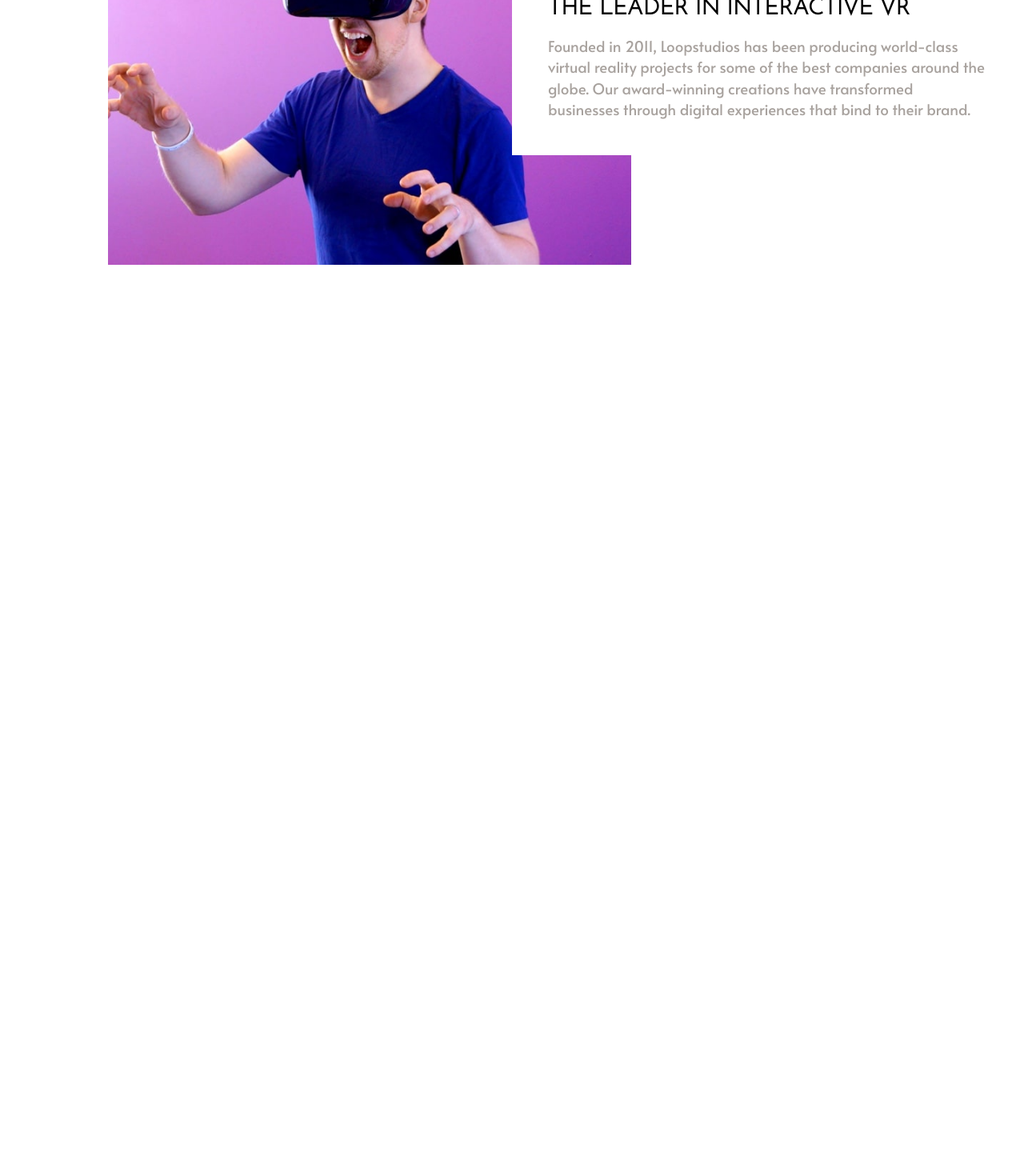
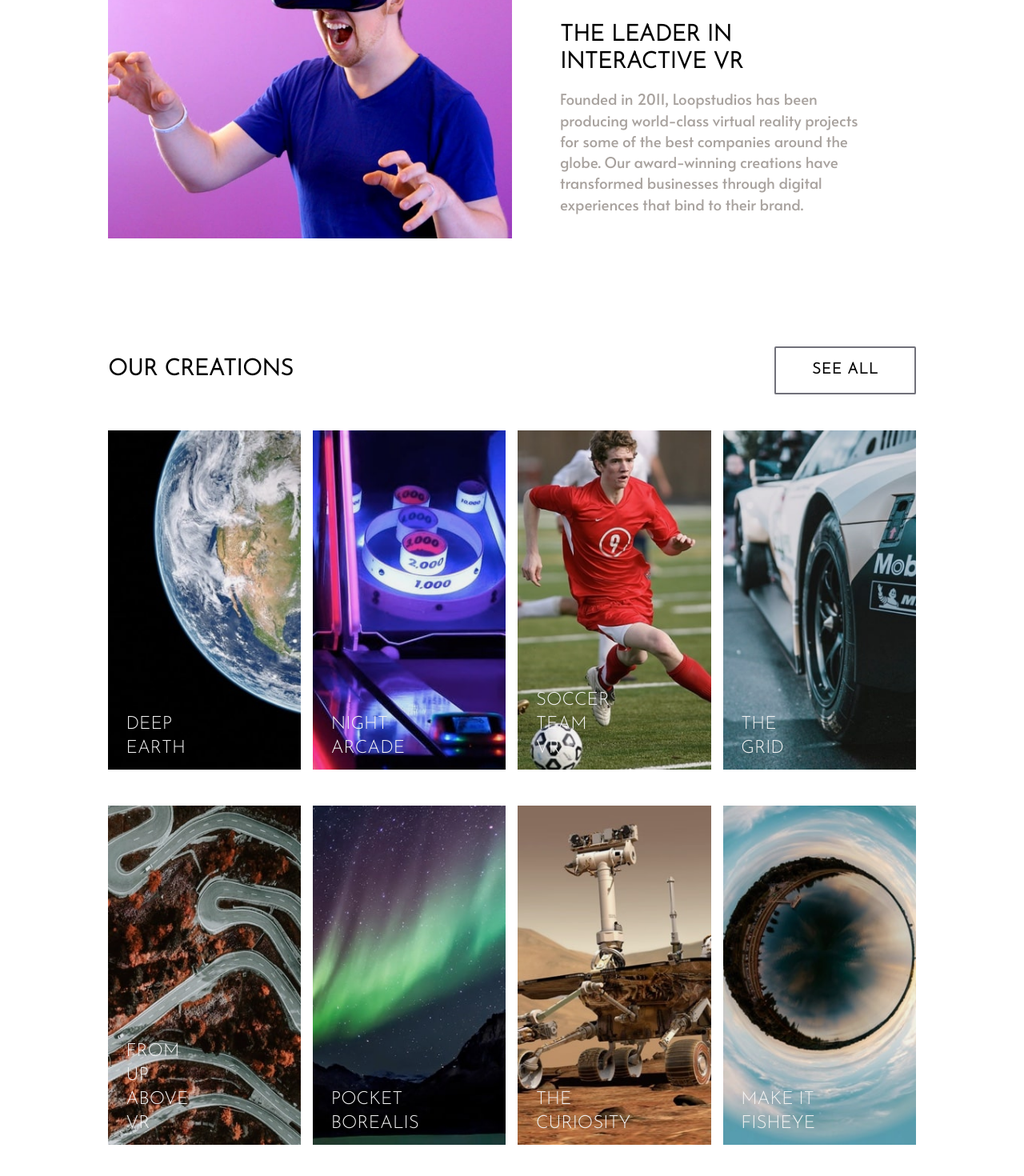
Before and after one commit to AslamtoIbrahim/loopstudios-landing-page-main, a Next.js app: page / in a window 1280 px wide. Shown: the part 726-2196 px from the top of the page at 80% size. Before the commit the page ends 1147 px from the top, so only its background shows below. Built offline with nearby package versions, Linux system fonts and the light colour scheme.

Commit message:
Add  header see all button and grid pictures

```diff
--- /dev/null
+++ b/src/app/components/Main/Creations.tsx
@@ -0,0 +1,47 @@
+import React from "react";
+import { creations } from "./data";
+import Image from "next/image";
+import SeeAllButton from "./SeeAllButton";
+
+const Creations = () => {
+  return (
+    <div className="py-12 md:mt-24 grid justify-center justify-items-center items-center
+     md:grid-cols-3 md:gap-8 ">
+      <h1 className="uppercase font-josefin font-semibold text-2xl md:justify-self-start
+      xl:text-3xl 2xl:text-6xl ">
+        Our creations
+      </h1>
+      <section className="
+       md:row-start-2 md:col-span-3
+      md:grid md:grid-cols-4 md:grid-rows-2 md:gap-4">
+        {creations.map((item, index) => {
+          return (
+            <div key={index} className="cursor-pointer group relative py-4 brightness-95">
+              <h2
+                className=" group-hover:text-black  w-2/5
+                uppercase font-josefin font-medium text-xl text-white
+                absolute left-4 md:left-5 xl:left-6 2xl:left-9 bottom-4 md:bottom-6 xl:bottom-7 2xl:bottom-9
+                xl:text-2xl 2xl:text-4xl  ">
+                {item.title}
+              </h2>
+              <picture className="group-hover:opacity-35">
+                <source media="(min-width: 760px)" srcSet={item.imageDesktop} />
+                <Image
+                  src={item.imageMobile}
+                  alt={item.title}
+                  width={654}
+                  height={240}
+                />
+              </picture>
+            </div>
+          );
+        })}
+      </section>
+      <section className="md:col-start-3 md:col-end-4 md:justify-self-end ">
+          <SeeAllButton />
+      </section>
+    </div>
+  );
+};
+
+export default Creations;
--- a/src/app/components/Main/Interactive.tsx
+++ b/src/app/components/Main/Interactive.tsx
@@ -5,11 +5,11 @@ import interDesktop from '../../../../public/pictures/images/desktop/image-inter
 
 const InteractiveImage = () => {
   return (
-    <picture className='w-full'>
-        <source srcSet={interMobile.src}
-        media='(max-width:425px)'  />
-        <Image src={interDesktop} alt='interctive iamge'
-        width={654} height={448}/>
+    <picture className='w-full h-auto'>
+        <source srcSet={interDesktop.src}
+        media='(min-width:425px)'  />
+        <Image src={interMobile} alt='interctive iamge'
+        height={448} width={654} className='object-contain w-full h-auto'/>
 
     </picture>
   )
--- a/src/app/components/Main/LeaderCard.tsx
+++ b/src/app/components/Main/LeaderCard.tsx
@@ -3,10 +3,12 @@ import React from "react";
 const LeaderCard = () => {
   return (
     <div className="text-center p-8
-    md:text-start md:bg-white md:absolute md:right-0 md:-bottom-40 lg:-bottom-32 md:p-12 md:w-1/2">
-      <h1 className="font-josefin uppercase text-2xl font-semibold mb-4 lg:text-3xl">The leader in interactive VR</h1>
+       md:text-start md:bg-white md:absolute md:right-0 md:-bottom-32 lg:-bottom-32
+       xl:-bottom-8 md:p-10 xl:p-16 md:w-1/2  2xl:-bottom-1">
 
-      <p className="font-alata text-stone-400 lg:text-xl">
+      <h1 className="font-josefin uppercase text-2xl font-semibold mb-4 lg:text-3xl 2xl:text-7xl">The leader in interactive VR</h1>
+
+      <p className="font-alata text-stone-400 md:text-base lg:text-xl 2xl:text-4xl">
         Founded in 2011, Loopstudios has been producing world-class virtual
         reality projects for some of the best companies around the globe. Our
         award-winning creations have transformed businesses through digital
--- a/src/app/components/Main/Main.tsx
+++ b/src/app/components/Main/Main.tsx
@@ -1,12 +1,18 @@
 import React from 'react'
 import InteractiveImage from './Interactive'
 import LeaderCard from './LeaderCard'
+import Creations from './Creations'
 
 const Main = () => {
   return (
     <div className='px-5 py-20 md:py-24 md:px-20 lg:px-24 xl:px-36'>
-      <InteractiveImage />
-      <LeaderCard />
+      <section className='md:grid md:grid-cols-[60%_1fr] md:relative'>
+        <InteractiveImage />
+        <LeaderCard />
+      </section>
+      <section>
+        <Creations />
+      </section>
     </div>
   )
 }
--- /dev/null
+++ b/src/app/components/Main/SeeAllButton.tsx
@@ -0,0 +1,14 @@
+import React from 'react'
+
+const SeeAllButton = () => {
+  return (
+    <button className='
+    cursor-pointer uppercase font-josefin font-semibold
+    border-zinc-500 rounded-sm border-2  tracking-wider hover:bg-black hover:text-white
+    text-base md:text-xl 2xl:text-4xl py-2 md:py-3 xl:py-4  px-8 md:px-10 xl:px-12 '>
+        See all
+    </button>
+  )
+}
+
+export default SeeAllButton
--- /dev/null
+++ b/src/app/components/Main/data.js
@@ -0,0 +1,42 @@
+  export const creations = [
+    {
+      title: "Deep earth",
+      imageDesktop: "/pictures/images/desktop/image-deep-earth.jpg",
+      imageMobile: "/pictures/images/mobile/image-deep-earth.jpg",
+    },
+    {
+      title: "Night arcade",
+      imageDesktop: "/pictures/images/desktop/image-night-arcade.jpg",
+      imageMobile: "/pictures/images/mobile/image-night-arcade.jpg",
+    },
+    {
+      title: "Soccer team VR",
+      imageDesktop: "/pictures/images/desktop/image-soccer-team.jpg",
+      imageMobile: "/pictures/images/mobile/image-soccer-team.jpg",
+    },
+    {
+      title: "The grid",
+      imageDesktop: "/pictures/images/desktop/image-grid.jpg",
+      imageMobile: "/pictures/images/mobile/image-grid.jpg",
+    },
+    {
+      title: "From up above VR",
+      imageDesktop: "/pictures/images/desktop/image-from-above.jpg",
+      imageMobile: "/pictures/images/mobile/image-from-above.jpg",
+    },
+    {
+      title: "Pocket borealis",
+      imageDesktop: "/pictures/images/desktop/image-pocket-borealis.jpg",
+      imageMobile: "/pictures/images/mobile/image-pocket-borealis.jpg",
+    },
+    {
+      title: "The curiosity",
+      imageDesktop: "/pictures/images/desktop/image-curiosity.jpg",
+      imageMobile: "/pictures/images/mobile/image-curiosity.jpg",
+    },
+    {
+      title: "Make it fisheye",
+      imageDesktop: "/pictures/images/desktop/image-fisheye.jpg",
+      imageMobile: "/pictures/images/mobile/image-fisheye.jpg",
+    },
+  ];
```
